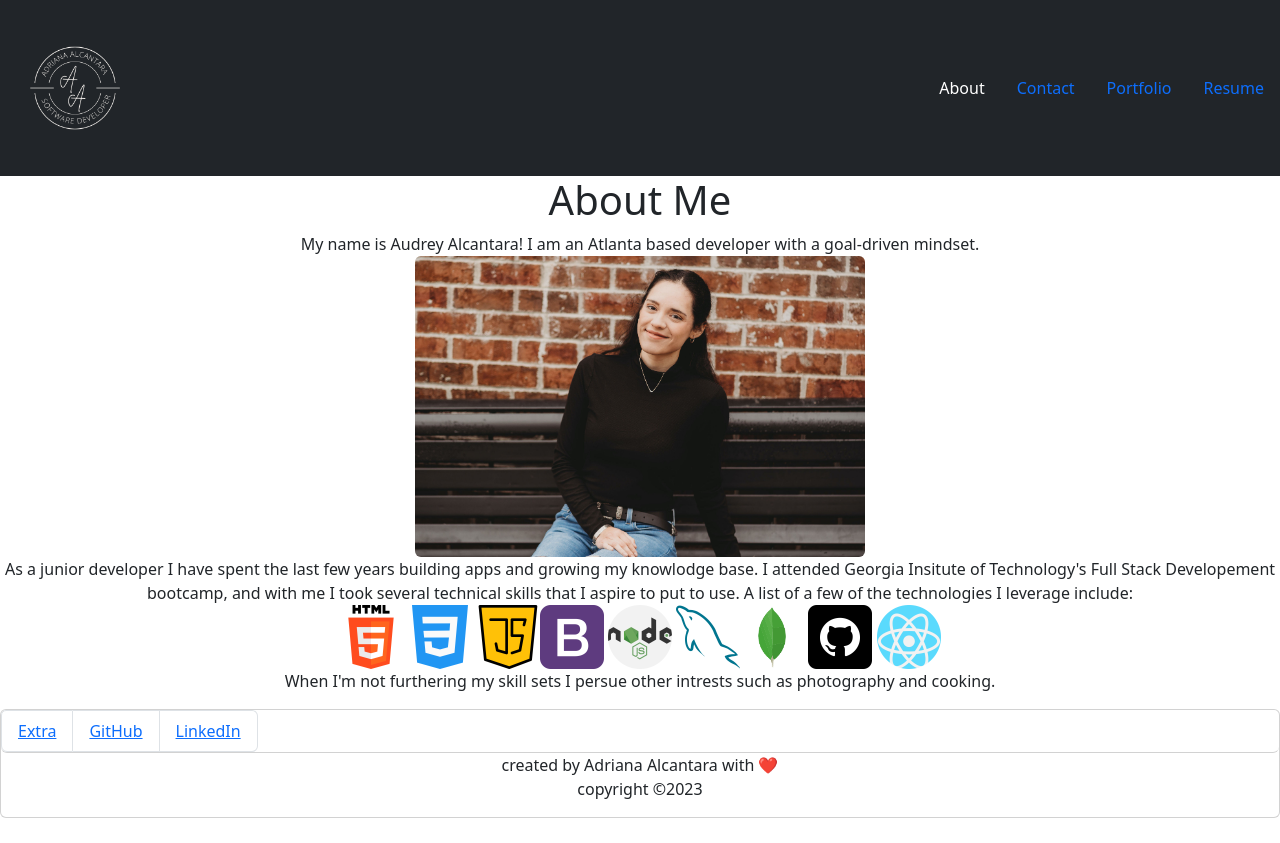
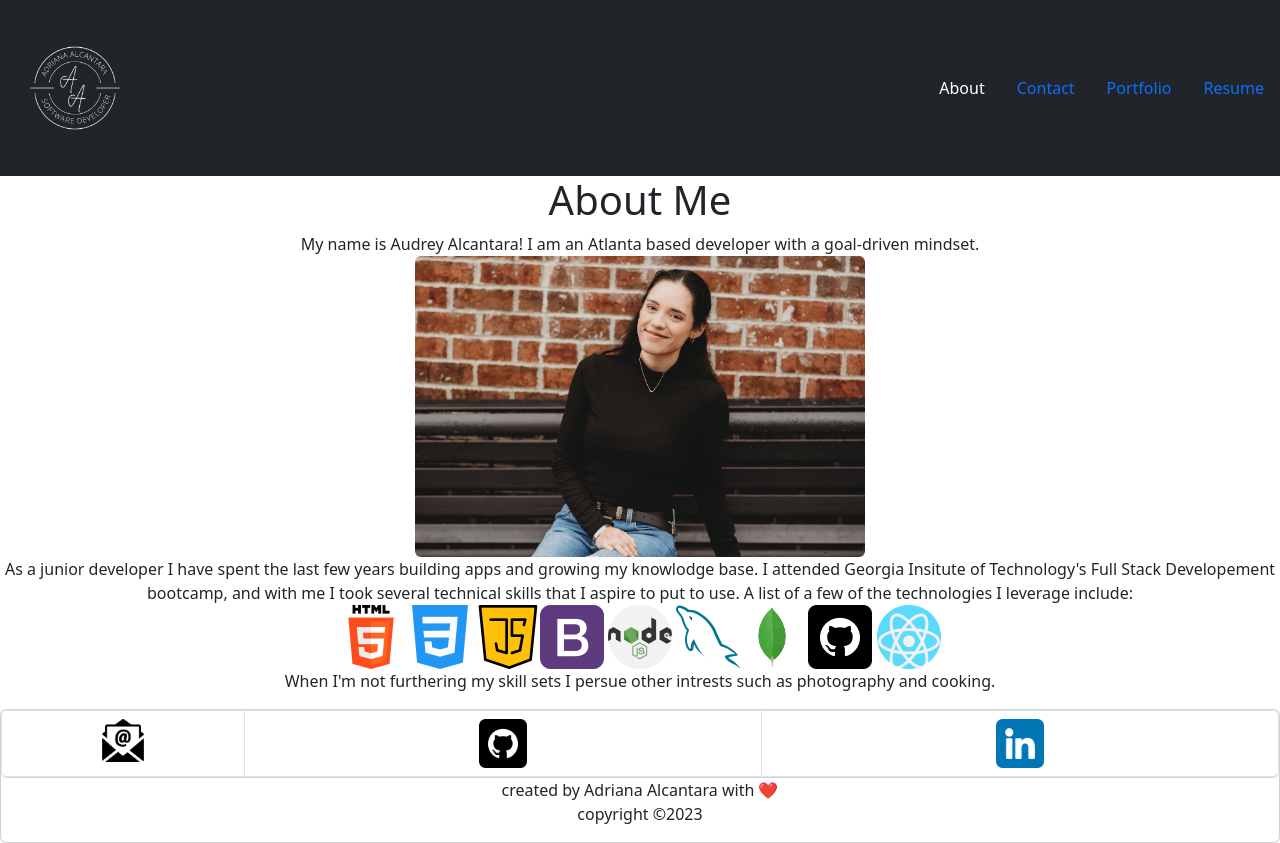
Before and after one commit to Audrey-505/portfolio, a React (Create React App) app: page / in a window 1280 px wide. Before the commit the page ends 818 px from the top, so only its background shows below. Built offline with nearby package versions, Linux system fonts and the light colour scheme.

Commit message:
added message and name validation on contact form and adjusted footer

```diff
--- a/package.json
+++ b/package.json
@@ -1,11 +1,13 @@
 {
   "name": "portfolio",
   "version": "0.1.0",
+  "homepage": "https://Audrey-505.github.io/portfolio",
   "private": true,
   "dependencies": {
     "@testing-library/jest-dom": "^5.16.5",
     "@testing-library/react": "^13.4.0",
     "@testing-library/user-event": "^13.5.0",
+    "gh-pages": "^5.0.0",
     "react": "^18.2.0",
     "react-dom": "^18.2.0",
     "react-scripts": "5.0.1",
@@ -15,7 +17,9 @@
     "start": "react-scripts start",
     "build": "react-scripts build",
     "test": "react-scripts test",
-    "eject": "react-scripts eject"
+    "eject": "react-scripts eject",
+    "predeploy": "npm run build",
+    "deploy": "gh-pages -d build"
   },
   "eslintConfig": {
     "extends": [
--- a/src/components/Footer.js
+++ b/src/components/Footer.js
@@ -2,12 +2,12 @@ import React from 'react'
 
 export default function Footer(){
     return (
-      <div className="card">
+      <div className="card text-center">
         {/* <ul className="list-group list-group-flush"> */}
         <ul className="list-group list-group-horizontal-lg">
-                <li className="list-group-item"><a href="https://www.google.com/">Extra</a></li>
-                <li className="list-group-item"><a href="https://github.com/Audrey-505">GitHub</a></li>
-                <li className="list-group-item"><a href="https://www.linkedin.com/in/adriana-alcantara-96b9b4160/">LinkedIn</a></li>
+                <li className="list-group-item"><a href="mailto:adrianaquin22@gmail.com"><img src={require("./images/email.png")} width="20%"/></a></li>
+                <li className="list-group-item"><a href="https://github.com/Audrey-505"><img src={require("./images/github.png")} width="10%"/></a></li>
+                <li className="list-group-item"><a href="https://www.linkedin.com/in/adriana-alcantara-96b9b4160/"><img src={require("./images/linkedin.png")} width="10%"/></a></li>
             </ul>
 
             <div className="text-center">
--- a/src/components/pages/Contact.js
+++ b/src/components/pages/Contact.js
@@ -7,8 +7,33 @@ export default function Contact(){
     let [email, setEmail] = useState('')
     let [error, setError] = useState(null)
 
+    let [message, setMessage] = useState('')
+    let [warning, setWarning] = useState(null)
+
+    let [name, setName] = useState('')
+
+
 
     const handleInput = function (event){
+        setMessage((event.target.value))
+        console.log(event.target.value)
+    }
+
+    const handleName = function (event){
+        setName((event.target.value))
+    }
+
+
+    useEffect(function(){
+        if(message.length === 0 || name.length === 0){
+            setWarning('Please enter a message and a name')
+        } else {
+            setWarning(null)
+        }
+    }, [message])
+
+
+    const handleEmail = function (event){
         // var re = /^\w+([\.-]?\w+)*@\w+([\.-]?\w+)*(\.\w{2,3})+$/;
         setEmail((event.target.value))
         // return re.test(email)
@@ -33,10 +58,10 @@ export default function Contact(){
             <h3>Please complete the form below to reach me with any questions or comments</h3>
             <div>
                 <form style={formStyle} className="form">
-                    <p>{error}</p>
-                    <input name="fName" style={inputStyle}  type="text" placeholder="First Name"/>
-                    <input name ="email" style={inputStyle} onChange={handleInput}type="email" placeholder="Email"/>
-                    <input name="message" style={inputStyle} type="text" placeholder="Message"/>
+                    <p>{error}</p><p>{warning}</p>
+                    <input name="fName" style={inputStyle} onChange={handleName} type="text" placeholder="First Name"/>
+                    <input name ="email" style={inputStyle} onChange={handleEmail} type="email" placeholder="Email"/>
+                    <input name="message" style={inputStyle} onChange={handleInput} type="text" placeholder="Message"/>
                     <button className="btn btn-primary" type="button">Submit</button>
                 </form>
             </div>
```
Also changed, not shown: src/components/images/email.png (added), 1 other file (tests, documents, lock files or other folders).
